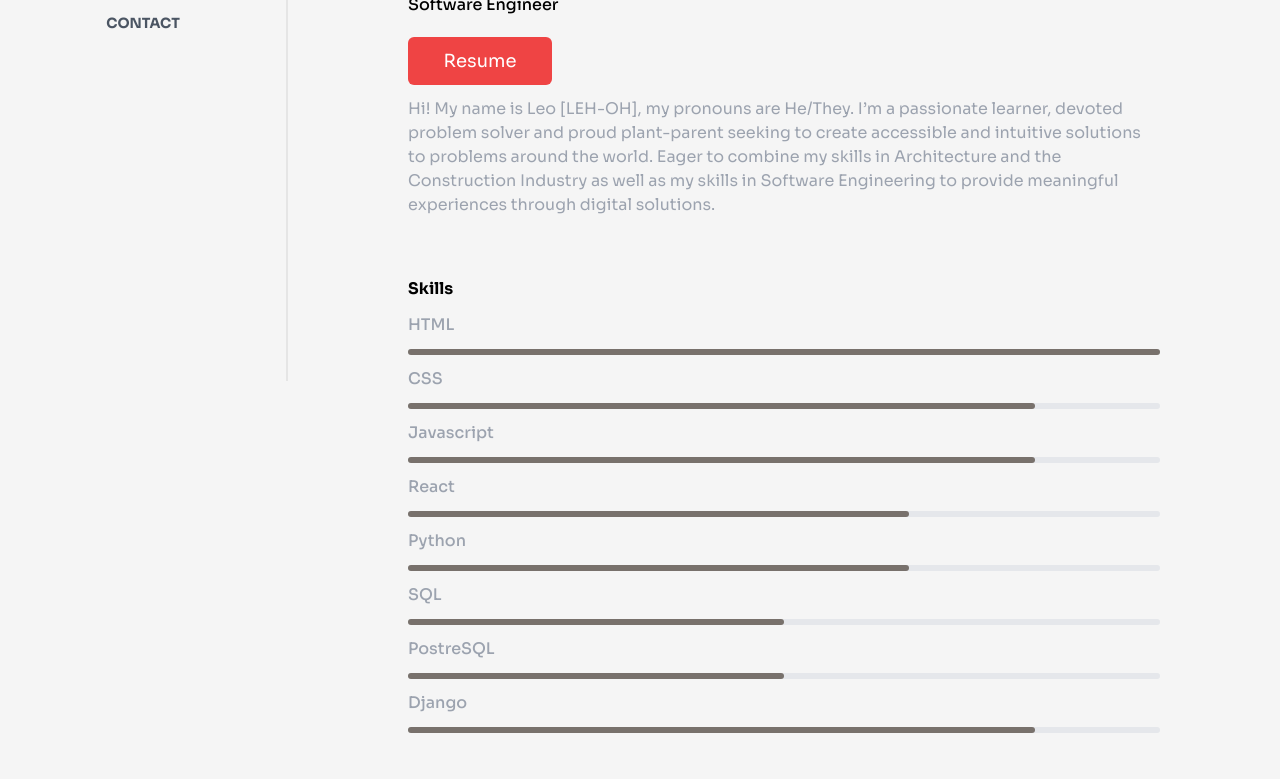
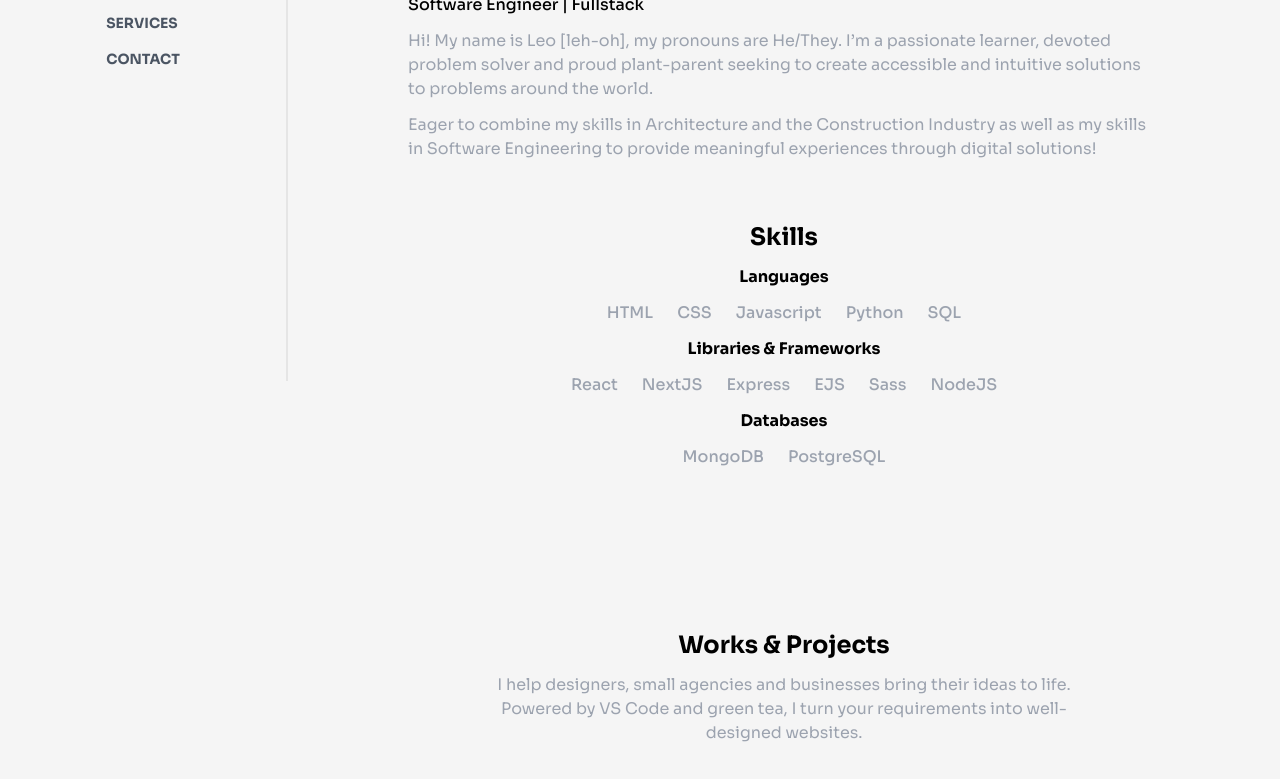
Before and after one commit to Eleoes/Portfolio, a website: page src/index.html in a window 1280 px wide. Shown: the part 419-1198 px from the top of the page. Drawn offline with Linux system fonts and the light colour scheme.

Commit message:
wip: main content, removed skills bars

```diff
--- a/src/index.html
+++ b/src/index.html
@@ -24,7 +24,10 @@
                     <a href="#works">Works</a>
                 </li>
                 <li>
-                    <a href="#">Contact</a>
+                    <a href="#services">Services</a>
+                </li>
+                <li>
+                    <a href="#contact">Contact</a>
                 </li>
             </ul>
         </nav>
@@ -66,75 +69,62 @@
         <div id="about" class="px-10">
             <div class="container mx-auto py-20 flex flex-col-reverse lg:flex-row items-center gap-20">
                 <div class="my-auto flex flex-col gap-3 mx-20">
-                    <div></div>
-                    <h1 class="font-bold text-3xl">Leonardo Escaroz</h1>
-                    <h2 class="font-bold font-medium">Software Engineer</h2>
+                    <div class="items-center my-auto">
                         <a
+                        class="float-right inline"
                         href="./imgs/Leo Escaroz_Resume.pdf" download
                         >
-                        <button class="transition duration-500 border-0 text-lg h-12 w-36 bg-red-500 hover:bg-red-700 text-white mt-2 px-3 rounded-md">
+                            <button class="transition duration-500 border-0 text-lg h-12 w-36 bg-red-500 hover:bg-red-700 text-white px-3 rounded-md">
                                 Resume
-                            <i class='bx bx-down-arrow-alt animate-bounce text-xl'></i>
                             </button>
                         </a>
-                    <p class="text-gray-400 mb-12">
-                        Hi! My name is Leo [LEH-OH], my pronouns are He/They.
+                        <h1 class="font-bold text-3xl float-left">Leonardo Escaroz</h1>
+                    </div>
+                    <h2 class="font-bold font-medium">Software Engineer | Fullstack</h2>
+                    <p class="text-gray-400">
+                        Hi! My name is Leo [leh-oh], my pronouns are He/They.
                         I’m a passionate learner, devoted problem solver and proud plant-parent seeking to create accessible
                         and intuitive solutions to problems around the world.
+                    </p>
+                    <p class="text-gray-400 mb-12">
                         Eager to combine my skills in Architecture and the Construction Industry as well as my skills in
-                        Software Engineering to provide meaningful experiences through digital solutions.
+                        Software Engineering to provide meaningful experiences through digital solutions!
                     </p>
                     <!-- skills -->
-                    <h2 class="font-bold">Skills</h2>
+                    <h2 class="font-bold text-2xl mx-auto">Skills</h2>
 
-                    <h3 class="text-gray-400 font-medium">HTML</h3>
-                    <div class="w-full bg-gray-200 h-1.5 rounded-md">
-                        <div class="w-full bg-stone-500 h-1.5 rounded-md"></div>
+                    <span class="font-bold mx-auto">Languages</span>
+                    <div class="flex flex-wrap gap-6 mx-auto">
+                        <span class="text-gray-400 font-medium">HTML</span>
+                        <span class="text-gray-400 font-medium">CSS</span>
+                        <span class="text-gray-400 font-medium">Javascript</span>
+                        <span class="text-gray-400 font-medium">Python</span>
+                        <span class="text-gray-400 font-medium">SQL</span>
                     </div>
 
-                    <h3 class="text-gray-400 font-medium">CSS</h3>
-                    <div class="w-full bg-gray-200 h-1.5 rounded-md">
-                        <div class="w-5/6 bg-stone-500 h-1.5 rounded-md"></div>
+                    <span class="font-bold mx-auto">Libraries & Frameworks</span>
+                    <div class="flex flex-wrap gap-6 mx-auto">
+                        <span class="text-gray-400 font-medium">React</span>
+                        <span class="text-gray-400 font-medium">NextJS</span>
+                        <span class="text-gray-400 font-medium">Express</span>
+                        <span class="text-gray-400 font-medium">EJS</span>
+                        <span class="text-gray-400 font-medium">Sass</span>
+                        <span class="text-gray-400 font-medium">NodeJS</span>
                     </div>
-
-                    <h3 class="text-gray-400 font-medium">Javascript</h3>
-                    <div class="w-full bg-gray-200 h-1.5 rounded-md">
-                        <div class="w-5/6 bg-stone-500 h-1.5 rounded-md"></div>
-                    </div>
-
-                    <h3 class="text-gray-400 font-medium">React</h3>
-                    <div class="w-full bg-gray-200 h-1.5 rounded-md">
-                        <div class="w-2/3 bg-stone-500 h-1.5 rounded-md"></div>
-                    </div>
-
-                    <h3 class="text-gray-400 font-medium">Python</h3>
-                    <div class="w-full bg-gray-200 h-1.5 rounded-md">
-                        <div class="w-2/3 bg-stone-500 h-1.5 rounded-md"></div>
-                    </div>
-
-                    <h3 class="text-gray-400 font-medium">SQL</h3>
-                    <div class="w-full bg-gray-200 h-1.5 rounded-md">
-                        <div class="w-1/2 bg-stone-500 h-1.5 rounded-md"></div>
-                    </div>
-
-                    <h3 class="text-gray-400 font-medium">PostreSQL</h3>
-                    <div class="w-full bg-gray-200 h-1.5 rounded-md">
-                        <div class="w-1/2 bg-stone-500 h-1.5 rounded-md"></div>
-                    </div>
-
-                    <h3 class="text-gray-400 font-medium">Django</h3>
-                    <div class="w-full bg-gray-200 h-1.5 rounded-md">
-                        <div class="w-5/6 bg-stone-500 h-1.5 rounded-md"></div>
+                    <span class="font-bold mx-auto">Databases</span>
+                    <div class="flex flex-wrap gap-6 mx-auto items-center">
+                        <span class="text-gray-400 font-medium">MongoDB</span>
+                        <span class="text-gray-400 font-medium">PostgreSQL</span>
                     </div>
                 </div>
             </div>
         </div>
         <!-- works  -->
-        <div id="works" class="py-20 px-10">
-            <div class="container mx-auto">
+        <div id="works" class="py-20 mx-20">
+            <div class="container mx-auto px-10">
                 <!-- top section  -->
                 <div class="flex flex-col gap-3 items-center">
-                    <h2 class="font-bold">Works & Projects</h2>
+                    <h2 class="font-bold text-2xl">Works & Projects</h2>
                     <p class="mx-20 text-center text-gray-400">
                         I help designers, small agencies and businesses bring their ideas to
                         life. Powered by VS Code and green tea, I turn your requirements
@@ -172,6 +162,27 @@
                 </div>
             </div>
         </div>
+        <!-- contact -->
+        <div id="contact" class="py-20 mx-20 mb-20">
+            <div class="container mx-auto px-10">
+                <div class="flex flex-col gap-3 items-center">
+                    <h2 class="font-bold text-2xl">Contact</h2>
+                </div>
+                <p class="mx-20 text-center text-gray-400">
+                    Send a word through my links below!
+                </p>
+                <div class="flex justify-between mt-12">
+                    <a class="h-10 w-10" href="www.linkedin.com/in/leonardo-escaroz">
+                        <img class="object-cover" src="./imgs/linkedin.png" alt="LinkedIn">
+                    </a>
+                    <a class="h-10 w-10" href="https://github.com/Eleoes">
+                        <img class="object-cover" src="./imgs/github.png" alt="Github">
+                    </a>
+                </div>
+            </div>
+            <!-- contact links -->
+
+        </div>
         <!-- footer-->
         <div class="container mx-auto py-5 px-10 flex items-center justify-between">
             <div class="flex items-center gap-2">
@@ -180,14 +191,6 @@
             <span class="hidden md:block font-medium">
                 &copy; 2022 Leonardo Escaroz
             </span>
-            <div class="flex gap-2">
-                <a class="h-10 w-10" href="www.linkedin.com/in/leonardo-escaroz">
-                    <img class="object-cover" src="./imgs/linkedin.png" alt="LinkedIn">
-                </a>
-                <a class="h-10 w-10" href="https://github.com/Eleoes">
-                    <img class="object-cover" src="./imgs/github.png" alt="Github">
-                </a>
-            </div>
         </div>
     </main>
     <script src="script.js"></script>
```
Also changed, not shown: dist/output.css. Lines whose indentation alone changed are shown as unchanged.
